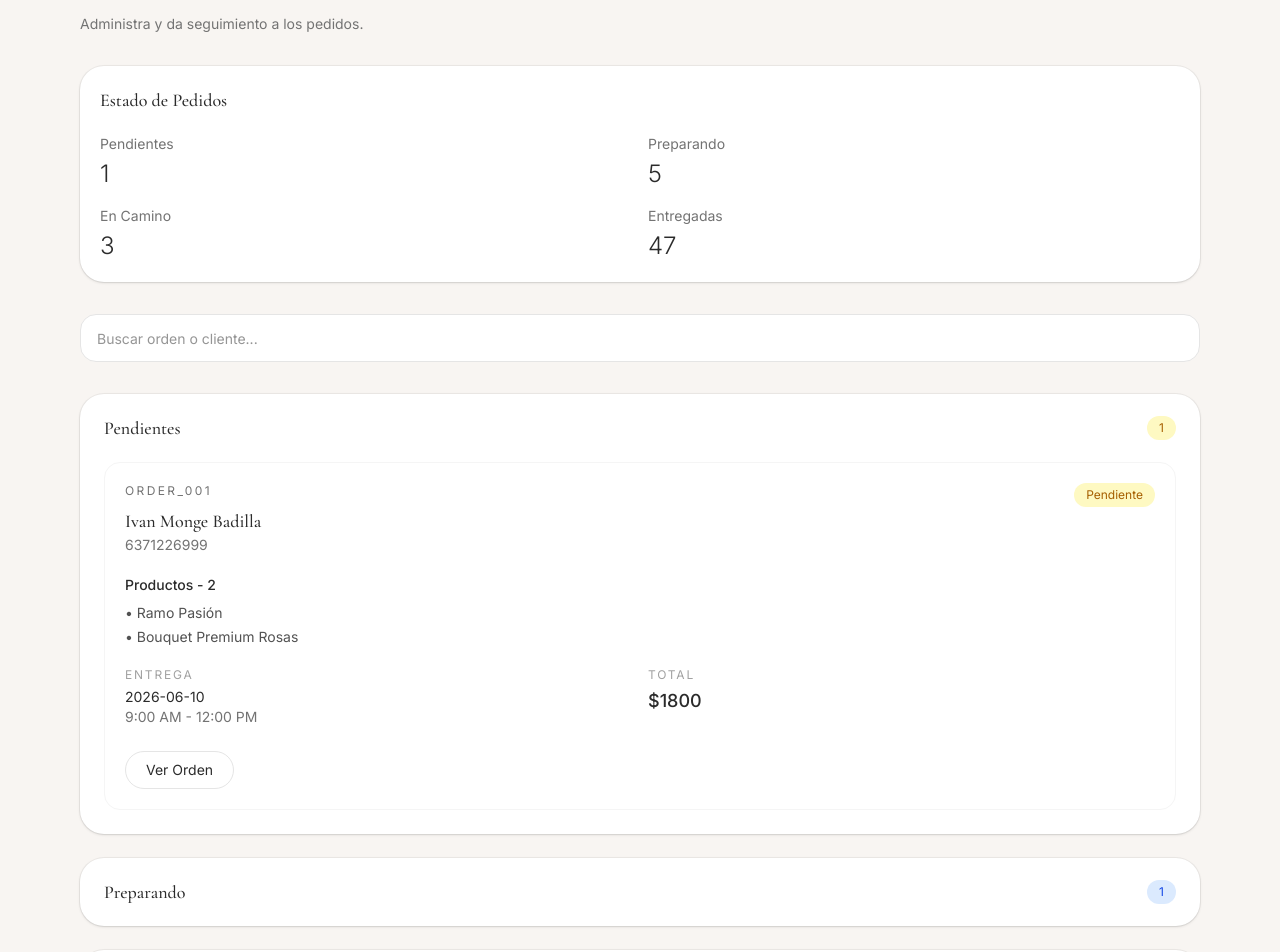
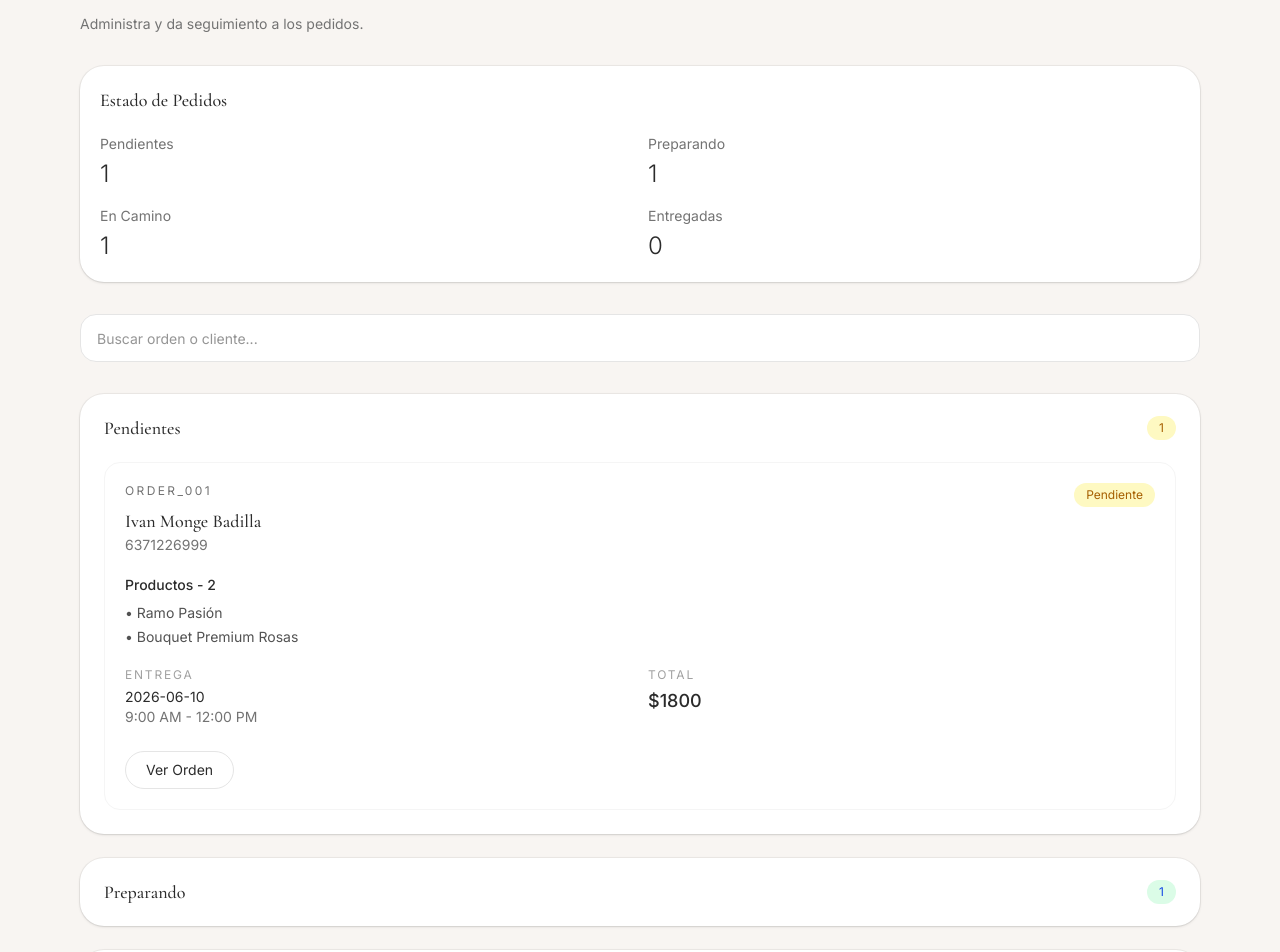
Before and after one commit to ivanmongebadilla/amfloreria, a Next.js app: page /admin/orders in a window 1280 px wide. Shown: the part 140-1092 px from the top of the page. Built offline with nearby package versions, Linux system fonts and the light colour scheme.

Commit message:
Created componentes for separating Order page content

```diff
--- a/app/admin/orders/page.tsx
+++ b/app/admin/orders/page.tsx
@@ -1,6 +1,7 @@
 import Link from "next/link";
 import { mockOrders } from "@/src/data/orderitemstest";
-import { OrderCard } from "@/src/components/admin/OrderCard";
+import { OrderSection } from "@/src/components/admin/OrderSection";
+import { OrdersStats } from "@/src/components/admin/OrderStats";
 
 export default function Orders() {
 
@@ -31,53 +32,12 @@ export default function Orders() {
           Administra y da seguimiento a los pedidos.
         </p>
 
-        <div className="mt-8 rounded-3xl bg-white p-5 shadow-sm ring-1 ring-black/5">
-          <h2 className="text-lg font-medium">
-            Estado de Pedidos
-          </h2>
-
-          <div className="mt-5 grid grid-cols-2 gap-4">
-            <div>
-              <p className="text-sm text-neutral-500">
-                Pendientes
-              </p>
-
-              <p className="mt-1 text-2xl font-light">
-                {pendingOrders.length}
-              </p>
-            </div>
-
-            <div>
-              <p className="text-sm text-neutral-500">
-                Preparando
-              </p>
-
-              <p className="mt-1 text-2xl font-light">
-                5
-              </p>
-            </div>
-
-            <div>
-              <p className="text-sm text-neutral-500">
-                En Camino
-              </p>
-
-              <p className="mt-1 text-2xl font-light">
-                3
-              </p>
-            </div>
-
-            <div>
-              <p className="text-sm text-neutral-500">
-                Entregadas
-              </p>
-
-              <p className="mt-1 text-2xl font-light">
-                47
-              </p>
-            </div>
-          </div>
-        </div>
+        <OrdersStats
+            pending={pendingOrders.length}
+            preparing={preparingOrders.length}
+            outForDelivery={outForDelivery.length}
+            delivered={delivered.length}
+        />
 
         <div className="mt-8">
           <input
@@ -87,76 +47,26 @@ export default function Orders() {
         </div>
 
         <div className="mt-8 space-y-6">
-          <details
-            open
-            className="rounded-3xl bg-white shadow-sm ring-1 ring-black/5"
-          >
-            <summary className="cursor-pointer list-none px-6 py-5">
-              <div className="flex items-center justify-between">
-                <h2 className="text-lg font-medium">
-                  Pendientes
-                </h2>
+           <OrderSection
+                status="Pendientes"
+                orders={pendingOrders}
+                open
+            />
 
-                <span className="rounded-full bg-yellow-100 px-3 py-1 text-xs text-yellow-700">
-                  {pendingOrders.length}
-                </span>
-              </div>
-            </summary>
+            <OrderSection
+                status="Preparando"
+                orders={preparingOrders}
+            />
 
-            <div className="space-y-4 px-6 pb-6">
-              {pendingOrders.map((order) => (<OrderCard key={order.id} order={order}/> ))}
-            </div>
-          </details>
+            <OrderSection
+                status="En Camino"
+                orders={outForDelivery}
+            />
 
-          <details className="rounded-3xl bg-white shadow-sm ring-1 ring-black/5">
-            <summary className="cursor-pointer list-none px-6 py-5">
-              <div className="flex items-center justify-between">
-                <h2 className="text-lg font-medium">
-                  Preparando
-                </h2>
-
-                <span className="rounded-full bg-blue-100 px-3 py-1 text-xs text-blue-700">
-                  {preparingOrders.length}
-                </span>
-              </div>
-            </summary>
-
-            <div className="space-y-4 px-6 pb-6">
-              {preparingOrders.map((order) => (<OrderCard key={order.id} order={order}/> ))}
-            </div>
-          </details>
-
-          <details className="rounded-3xl bg-white shadow-sm ring-1 ring-black/5">
-            <summary className="cursor-pointer list-none px-6 py-5">
-              <div className="flex items-center justify-between">
-                <h2 className="text-lg font-medium">
-                  En Camino
-                </h2>
-
-                <span className="rounded-full bg-purple-100 px-3 py-1 text-xs text-purple-700">
-                  {outForDelivery.length}
-                </span>
-              </div>
-            </summary>
-
-            <div className="space-y-4 px-6 pb-6">
-              {outForDelivery.map((order) => (<OrderCard key={order.id} order={order}/> ))}
-            </div>
-          </details>
-
-          <details className="rounded-3xl bg-white shadow-sm ring-1 ring-black/5">
-            <summary className="cursor-pointer list-none px-6 py-5">
-              <div className="flex items-center justify-between">
-                <h2 className="text-lg font-medium">
-                  Entregadas
-                </h2>
-
-                <span className="rounded-full bg-green-100 px-3 py-1 text-xs text-green-700">
-                  {delivered.length}
-                </span>
-              </div>
-            </summary>
-          </details>
+            <OrderSection
+                status="Entregadas"
+                orders={delivered}
+            />
         </div>
       </div>
     </main>
--- /dev/null
+++ b/src/components/admin/OrderDetailsCard.tsx
@@ -0,0 +1,45 @@
+interface OrderDetailsCardProps{
+    status: string;
+    quantity: number;
+}
+
+function getStatusBadgeClasses(
+    status: string
+) {
+    switch (status) {
+        case "Pendientes":
+            return "bg-yellow-100 text-yellow-700";
+
+        case "Preparando":
+            return "bg-blue-100 text-blue-700";
+
+        case "En Camino":
+            return "bg-purple-100 text-purple-700";
+
+        case "Entregadas":
+            return "bg-green-100 text-green-700";
+
+        case "Canceladas":
+            return "bg-red-100 text-red-700";
+
+        default:
+            return "bg-neutral-100 text-neutral-700";
+    }
+}
+
+export function OrderDetailsCard({status, quantity}: OrderDetailsCardProps){
+
+    return(
+        <summary className="cursor-pointer list-none px-6 py-5">
+            <div className="flex items-center justify-between">
+            <h2 className="text-lg font-medium">
+                {status}
+            </h2>
+
+            <span className={`rounded-full bg-green-100 px-3 py-1 text-xs ${getStatusBadgeClasses(status)}`}>
+                {quantity}
+            </span>
+            </div>
+        </summary>
+    )
+}
--- /dev/null
+++ b/src/components/admin/OrderSection.tsx
@@ -0,0 +1,36 @@
+import { OrderWithItems } from "@/src/types/OrderWithItems";
+import { OrderCard } from "./OrderCard";
+import { OrderDetailsCard } from "./OrderDetailsCard";
+
+interface OrderSectionProps {
+    status: string;
+    orders: OrderWithItems[];
+    open?: boolean;
+}
+
+export function OrderSection({
+    status,
+    orders,
+    open = false,
+}: OrderSectionProps) {
+    return (
+        <details
+            open={open}
+            className="rounded-3xl bg-white shadow-sm ring-1 ring-black/5"
+        >
+            <OrderDetailsCard
+                status={status}
+                quantity={orders.length}
+            />
+
+            <div className="space-y-4 px-6 pb-6">
+                {orders.map((order) => (
+                    <OrderCard
+                        key={order.id}
+                        order={order}
+                    />
+                ))}
+            </div>
+        </details>
+    );
+}
--- /dev/null
+++ b/src/components/admin/OrderStatCard.tsx
@@ -0,0 +1,21 @@
+interface OrderStatCardProps {
+    label: string;
+    value: number;
+}
+
+export function OrderStatCard({
+    label,
+    value,
+}: OrderStatCardProps) {
+    return (
+        <div>
+            <p className="text-sm text-neutral-500">
+                {label}
+            </p>
+
+            <p className="mt-1 text-2xl font-light">
+                {value}
+            </p>
+        </div>
+    );
+}
--- /dev/null
+++ b/src/components/admin/OrderStats.tsx
@@ -0,0 +1,45 @@
+import { OrderStatCard } from "./OrderStatCard";
+
+interface OrdersStatsProps {
+    pending: number;
+    preparing: number;
+    outForDelivery: number;
+    delivered: number;
+}
+
+export function OrdersStats({
+    pending,
+    preparing,
+    outForDelivery,
+    delivered,
+}: OrdersStatsProps) {
+    return (
+        <div className="mt-8 rounded-3xl bg-white p-5 shadow-sm ring-1 ring-black/5">
+            <h2 className="text-lg font-medium">
+                Estado de Pedidos
+            </h2>
+
+            <div className="mt-5 grid grid-cols-2 gap-4">
+                <OrderStatCard
+                    label="Pendientes"
+                    value={pending}
+                />
+
+                <OrderStatCard
+                    label="Preparando"
+                    value={preparing}
+                />
+
+                <OrderStatCard
+                    label="En Camino"
+                    value={outForDelivery}
+                />
+
+                <OrderStatCard
+                    label="Entregadas"
+                    value={delivered}
+                />
+            </div>
+        </div>
+    );
+}
```
